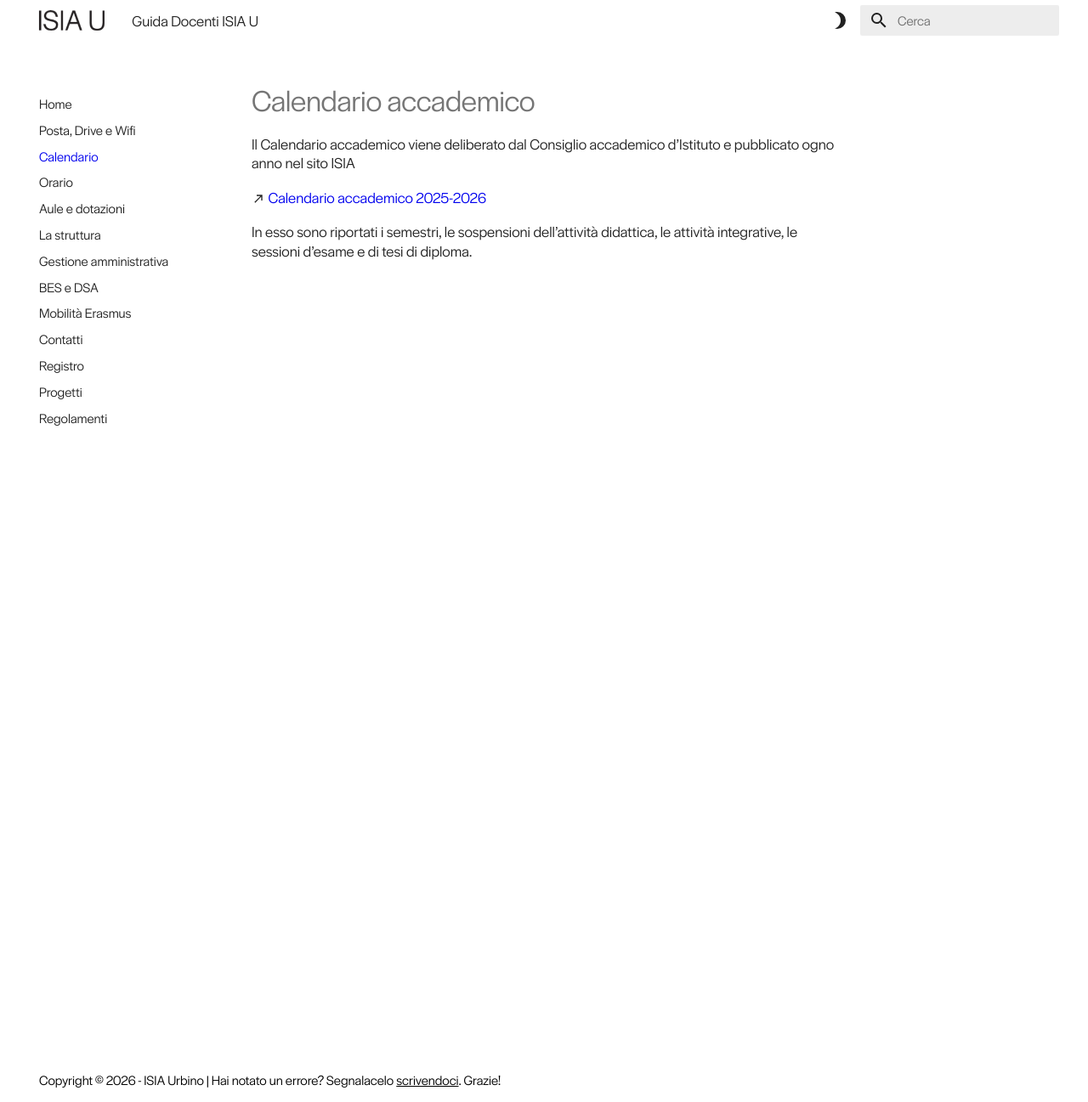
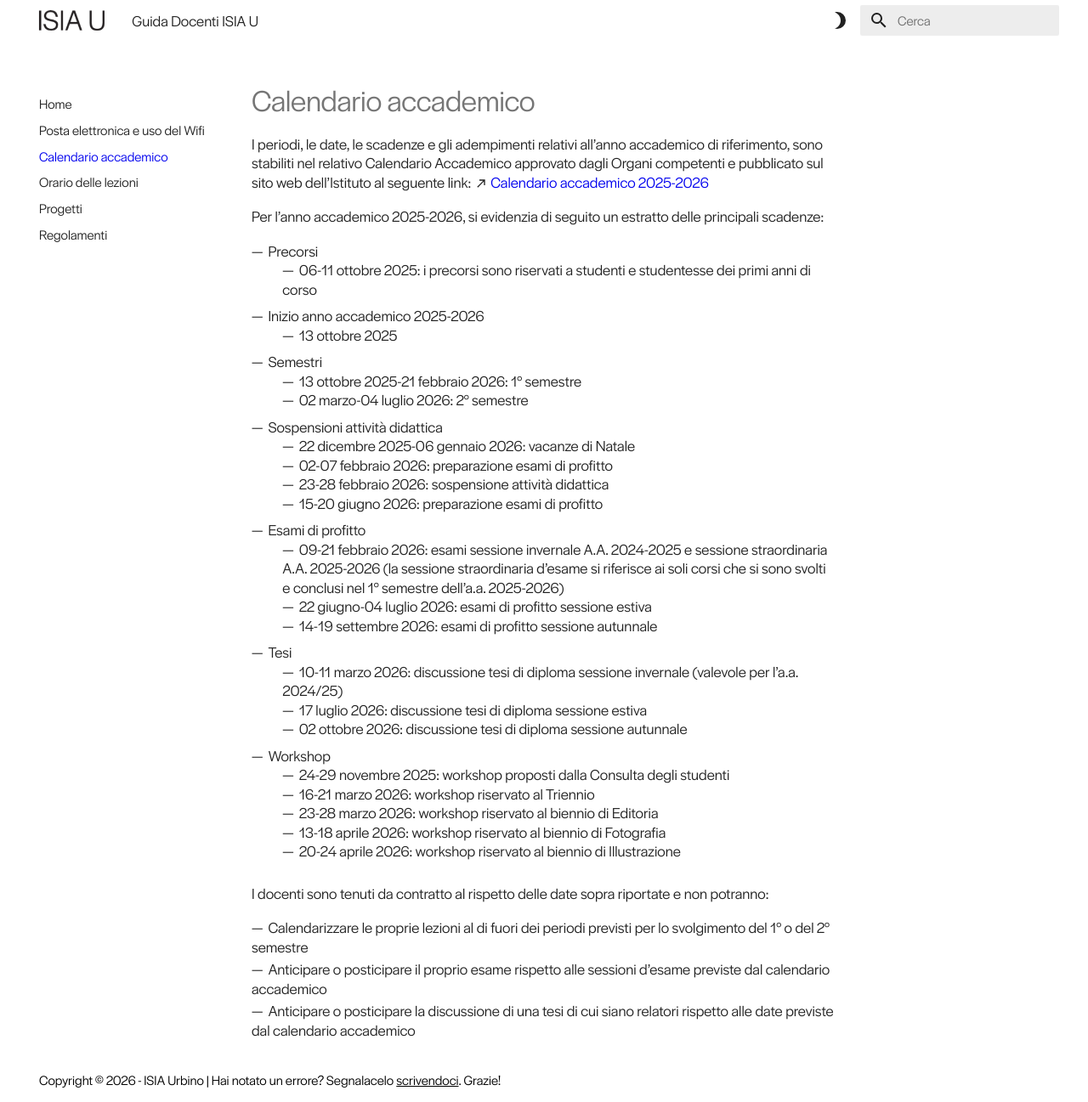
Before and after one commit to ISIA-Urbino/Guida-docenti-ISIAU, an MkDocs documentation site: the page built from docs/calendario.md, in a window 1280 px wide and 1297 px high. Shown: the whole window at 85% size. Built offline with MkDocs 1.6.1 and Material for MkDocs 9.7.7, drawn with Linux system fonts in a browser that asks for light colours.

Commit message:
Editing completo dei contenuti

```diff
--- a/docs/calendario.md
+++ b/docs/calendario.md
@@ -1,7 +1,39 @@
 # Calendario accademico
 
-Il Calendario accademico viene deliberato dal Consiglio accademico d’Istituto e pubblicato ogno anno nel sito ISIA
+I periodi, le date, le scadenze e gli adempimenti relativi all’anno accademico di riferimento, sono stabiliti nel relativo
+Calendario Accademico approvato dagli Organi competenti e pubblicato sul sito web dell’Istituto al seguente link: :material-arrow-top-right: [Calendario accademico 2025-2026](https://drive.google.com/file/d/1zi4F2SCNM8Eymm6wLvwvJQawIP_ZtxeS/view?usp=drive_link){:target="_blank"}
 
-:material-arrow-top-right: [Calendario accademico 2025-2026](https://drive.google.com/file/d/1zi4F2SCNM8Eymm6wLvwvJQawIP_ZtxeS/view?usp=drive_link){:target="_blank"}
+Per l’anno accademico 2025-2026, si evidenzia di seguito un estratto delle principali scadenze:
 
-In esso sono riportati i semestri, le sospensioni dell’attività didattica, le attività integrative, le sessioni d’esame e di tesi di diploma.
+- Precorsi
+    - 06-11 ottobre 2025: i precorsi sono riservati a studenti e studentesse dei primi anni di corso
+- Inizio anno accademico 2025-2026
+    - 13 ottobre 2025
+- Semestri
+    - 13 ottobre 2025-21 febbraio 2026: 1° semestre
+    - 02 marzo-04 luglio 2026: 2° semestre
+- Sospensioni attività didattica
+    - 22 dicembre 2025-06 gennaio 2026: vacanze di Natale
+    - 02-07 febbraio 2026: preparazione esami di profitto
+    - 23-28 febbraio 2026: sospensione attività didattica
+    - 15-20 giugno 2026: preparazione esami di profitto
+- Esami di profitto
+    - 09-21 febbraio 2026: esami sessione invernale A.A. 2024-2025 e sessione straordinaria A.A. 2025-2026 (la sessione straordinaria d’esame si riferisce ai soli corsi che si sono svolti e conclusi nel 1° semestre dell’a.a. 2025-2026)
+    - 22 giugno-04 luglio 2026: esami di profitto sessione estiva
+    - 14-19 settembre 2026: esami di profitto sessione autunnale
+- Tesi
+    - 10-11 marzo 2026: discussione tesi di diploma sessione invernale (valevole per l’a.a. 2024/25)
+    - 17 luglio 2026: discussione tesi di diploma sessione estiva
+    - 02 ottobre 2026: discussione tesi di diploma sessione autunnale
+- Workshop
+    - 24-29 novembre 2025: workshop proposti dalla Consulta degli studenti
+    - 16-21 marzo 2026: workshop riservato al Triennio
+    - 23-28 marzo 2026: workshop riservato al biennio di Editoria
+    - 13-18 aprile 2026: workshop riservato al biennio di Fotografia
+    - 20-24 aprile 2026: workshop riservato al biennio di Illustrazione
+
+I docenti sono tenuti da contratto al rispetto delle date sopra riportate e non potranno:
+
+- Calendarizzare le proprie lezioni al di fuori dei periodi previsti per lo svolgimento del 1° o del 2° semestre
+- Anticipare o posticipare il proprio esame rispetto alle sessioni d’esame previste dal calendario accademico
+- Anticipare o posticipare la discussione di una tesi di cui siano relatori rispetto alle date previste dal calendario accademico
--- a/docs/stylesheets/extra.css
+++ b/docs/stylesheets/extra.css
@@ -92,9 +92,23 @@ label.md-nav__title, h1#home {
 }
 [dir=ltr] .md-typeset ol, [dir=ltr] .md-typeset ul {
     margin-left: 0;
+    line-height: 1.25;
 }
 .md-typeset ol li, .md-typeset ul li {
     margin-bottom: 0.2rem;
+}
+.md-typeset ul {
+    list-style-type: none;
+}
+.md-typeset ul li:before {
+    content: "—";
+    margin-right: .3rem;
+}
+[dir=ltr] .md-typeset ul li {
+    margin-left: 0;
+}
+[dir=ltr] .md-typeset ul li li {
+    margin-left: 1.25rem;
 }
 .md-typeset ol li li, .md-typeset ul li li {
     margin-bottom: 0;
--- a/mkdocs.yml
+++ b/mkdocs.yml
@@ -5,16 +5,9 @@ site_author: ISIA Urbino
 copyright: Copyright &copy; <script>document.write(new Date().getFullYear())</script> - ISIA Urbino | Hai notato un errore? Segnalacelo <a href="mailto:collaborazione.funzionamento@isiaurbino.net">scrivendoci</a>. Grazie!
 nav:
   - Home: index.md
-  - Posta, Drive e Wifi: 'posta-drive-wifi.md'
-  - Calendario: 'calendario.md'
-  - Orario: 'orario.md'
-  - Aule e dotazioni: 'aule-dotazioni.md'
-  - La struttura: 'struttura.md'
-  - Gestione amministrativa: 'gestione-amministrativa.md'
-  - BES e DSA: 'bes-dsa.md'
-  - Mobilità Erasmus: 'erasmus.md'
-  - Contatti: 'contatti.md'
-  - Registro: 'registro.md'
+  - Posta elettronica e uso del Wifi: 'posta-wifi.md'
+  - Calendario accademico: 'calendario.md'
+  - Orario delle lezioni: 'orario.md'
   - Progetti: 'progetti.md'
   - Regolamenti: 'regolamenti.md'
 
```
Also changed, not shown: docs/index.md (+5 -12 lines), docs/orario.md (+15 -5 lines), docs/posta-drive-wifi.md (deleted, +0 -25 lines), docs/posta-wifi.md (added, +28 -0 lines), docs/progetti.md (+4 -7 lines), 1 other file.
